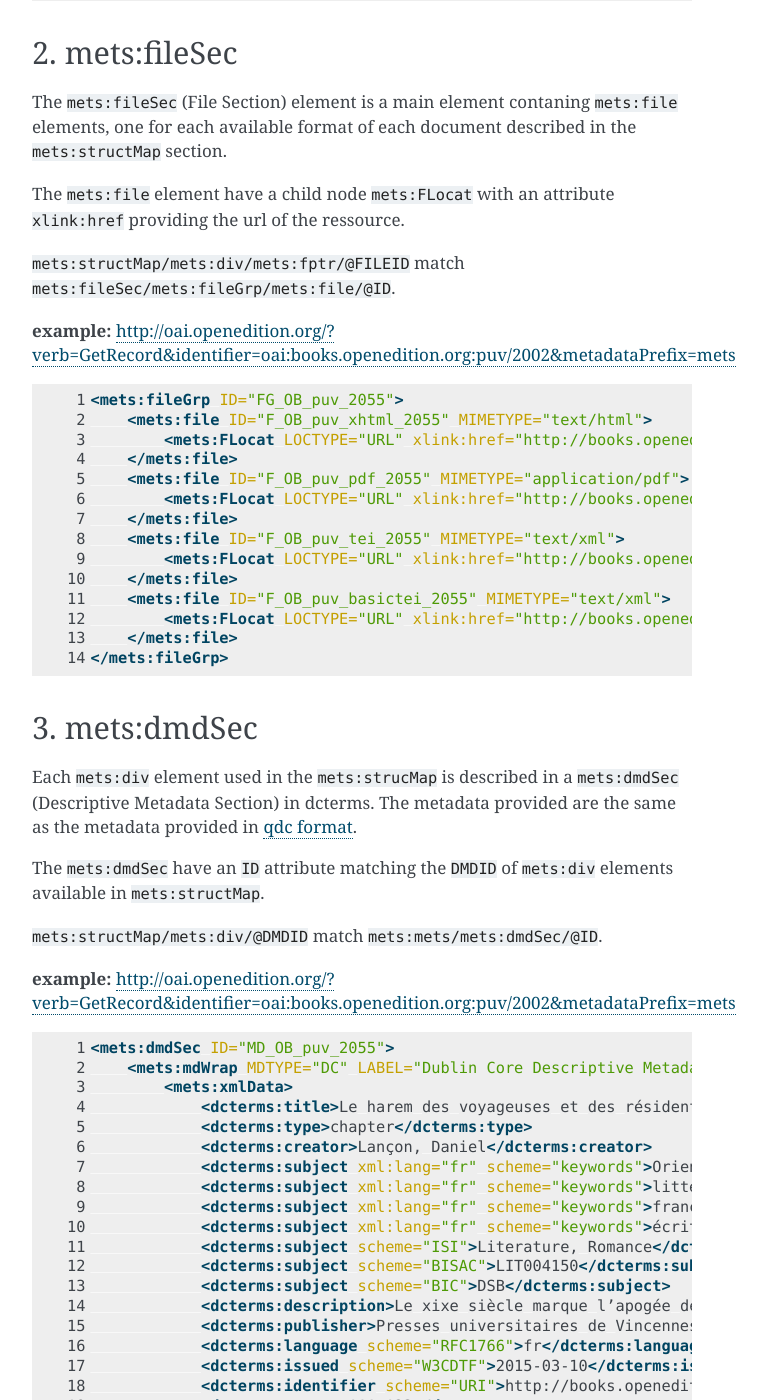
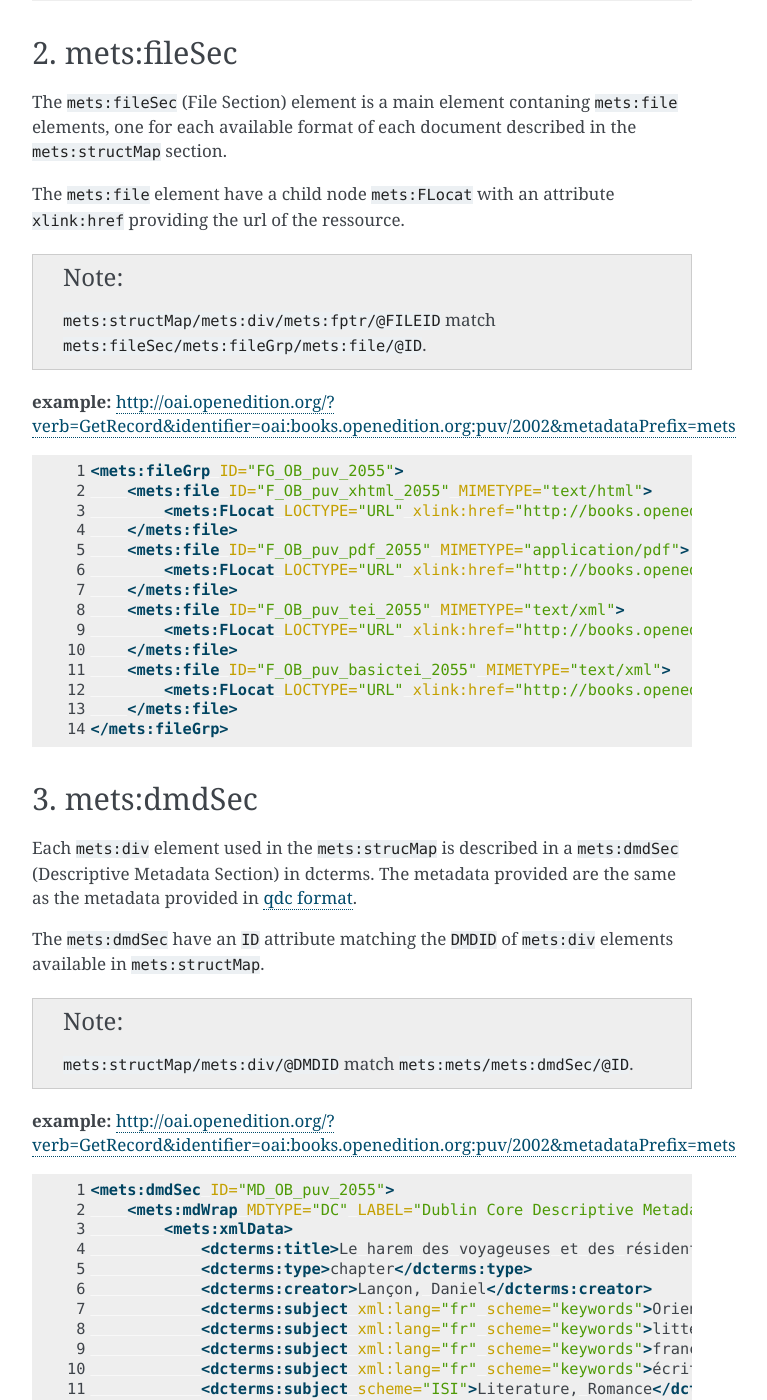
Before and after one commit to PatGendre/oai-openedition, a Sphinx documentation site: the page built from docs/source/mets.rst, in a window 1280 px wide and 1400 px high, scrolled down 1219 px. Shown: the whole window, without its empty margins (388-1155 px from the left). Built offline with Sphinx 7.4.7, drawn with Linux system fonts in a browser that asks for light colours.

Commit message:
mets note

```diff
--- a/docs/source/mets.rst
+++ b/docs/source/mets.rst
@@ -55,7 +55,7 @@ The ``mets:fileSec`` (File Section)  element is a main element contaning ``mets:
 
 The ``mets:file`` element have a child node ``mets:FLocat`` with an attribute ``xlink:href`` providing the url of the ressource.
 
-``mets:structMap/mets:div/mets:fptr/@FILEID`` match ``mets:fileSec/mets:fileGrp/mets:file/@ID``.
+.. note :: ``mets:structMap/mets:div/mets:fptr/@FILEID`` match ``mets:fileSec/mets:fileGrp/mets:file/@ID``.
 
 **example:** http://oai.openedition.org/?verb=GetRecord&identifier=oai:books.openedition.org:puv/2002&metadataPrefix=mets
 
@@ -85,7 +85,7 @@ Each ``mets:div`` element used in the ``mets:strucMap`` is described in a ``mets
 
 The ``mets:dmdSec`` have an ``ID`` attribute matching the ``DMDID`` of ``mets:div`` elements available in ``mets:structMap``.
 
-``mets:structMap/mets:div/@DMDID`` match ``mets:mets/mets:dmdSec/@ID``.
+.. note :: ``mets:structMap/mets:div/@DMDID`` match ``mets:mets/mets:dmdSec/@ID``.
 
 **example:** http://oai.openedition.org/?verb=GetRecord&identifier=oai:books.openedition.org:puv/2002&metadataPrefix=mets
 
```
